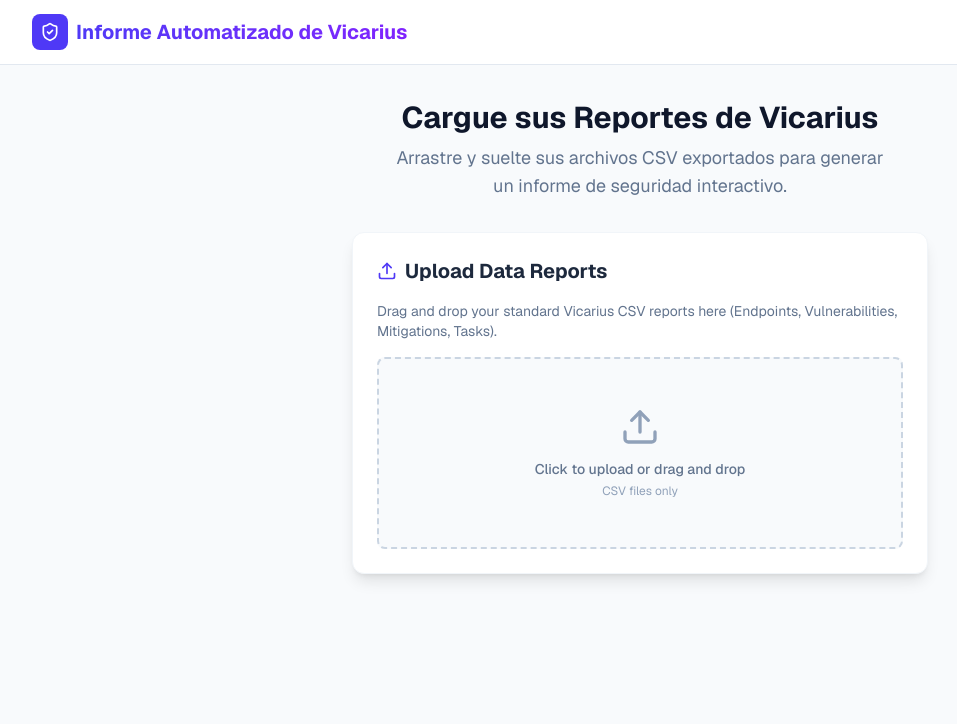
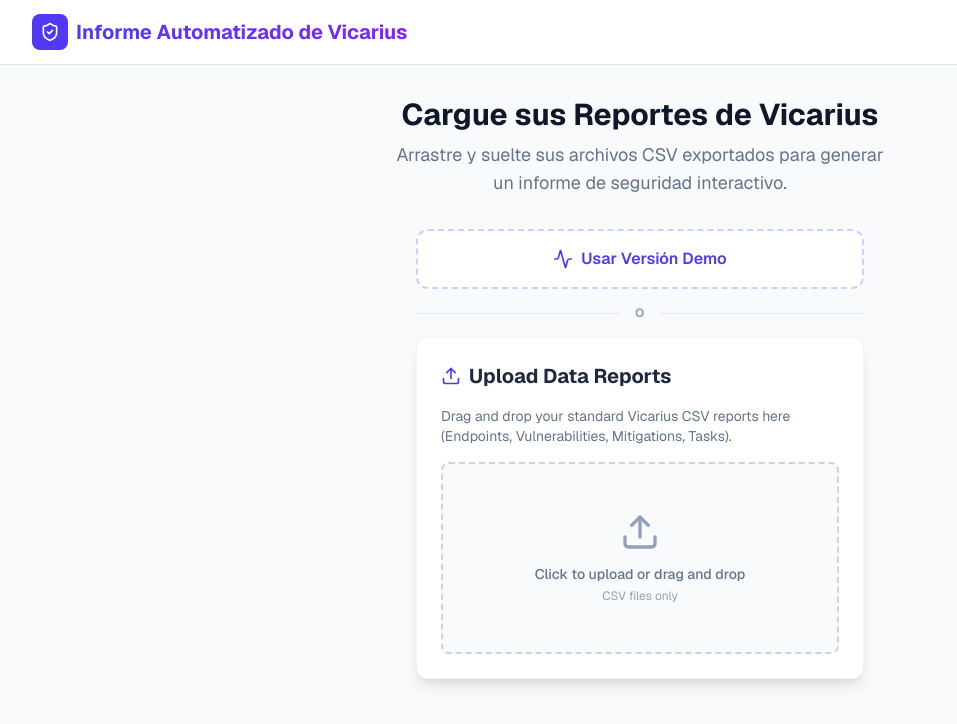
Before and after one commit to tvper004/informesvrx, a Next.js app: page / in a window 1280 px wide. Shown: the top 724 px of the page, without its empty margins (0-957 px from the left). Built offline with nearby package versions, Linux system fonts and the light colour scheme.

Commit message:
feat: implement demo mode for better visualization

```diff
--- a/app/page.tsx
+++ b/app/page.tsx
@@ -3,11 +3,11 @@
 import { useDashboard } from '@/lib/context';
 import { FileUpload } from '@/components/FileUpload';
 import { ExecutiveSummary } from '@/components/ExecutiveSummary';
-import { ShieldCheck, LogOut, FileText } from 'lucide-react';
+import { ShieldCheck, LogOut, FileText, Activity } from 'lucide-react';
 import Link from 'next/link';
 
 export default function Home() {
-  const { data, resetData } = useDashboard();
+  const { data, resetData, loadDemoData } = useDashboard();
   const hasData = data.endpoints.length > 0 || data.vulnerabilities.length > 0;
 
   return (
@@ -58,7 +58,23 @@
                 Arrastre y suelte sus archivos CSV exportados para generar un informe de seguridad interactivo.
               </p>
             </div>
-            <FileUpload />
+            <div className="flex flex-col items-center gap-4 w-full max-w-md">
+              <button
+                onClick={loadDemoData}
+                className="w-full flex items-center justify-center gap-2 px-6 py-4 bg-white hover:bg-slate-50 text-indigo-600 border-2 border-dashed border-indigo-200 hover:border-indigo-400 rounded-xl font-semibold transition-all hover:shadow-md active:scale-95 group"
+              >
+                <Activity className="w-5 h-5 group-hover:animate-pulse" />
+                Usar Versión Demo
+              </button>
+
+              <div className="flex items-center gap-4 w-full">
+                <div className="h-px bg-slate-200 flex-1"></div>
+                <span className="text-xs text-slate-400 font-bold uppercase tracking-wider">O</span>
+                <div className="h-px bg-slate-200 flex-1"></div>
+              </div>
+
+              <FileUpload />
+            </div>
           </div>
         ) : (
           <div className="animate-in fade-in duration-500">
--- a/lib/context.tsx
+++ b/lib/context.tsx
@@ -3,6 +3,7 @@
 import React, { createContext, useContext, useState, ReactNode } from 'react';
 import { DashboardData, Endpoint, VulnerabilityIncident, Mitigation, EndpointTask, EndpointGroup } from './types';
 import { parseCSV, identifyFileType, FileType } from './csvUtils';
+import { demoData } from './demoData';
 
 interface DashboardContextType {
     data: DashboardData;
@@ -15,6 +16,7 @@
     totalLicenses: number;
     setTotalLicenses: (count: number) => void;
     loadFiles: (files: File[]) => Promise<void>;
+    loadDemoData: () => void;
     resetData: () => void;
 }
 
@@ -98,6 +100,11 @@
         }
     };
 
+    const loadDemoData = () => {
+        setData(demoData);
+        setError(null);
+    };
+
     const resetData = () => {
         setData(initialData);
         setError(null);
@@ -114,6 +121,7 @@
             dateRange,
             setDateRange,
             loadFiles,
+            loadDemoData,
             resetData,
             totalLicenses,
             setTotalLicenses
--- /dev/null
+++ b/lib/demoData.ts
@@ -0,0 +1,55 @@
+import { DashboardData, Endpoint, VulnerabilityIncident, Mitigation } from './types';
+
+export const demoData: DashboardData = {
+    endpoints: Array.from({ length: 45 }, (_, i) => ({
+        ID: `DEMO-ASSET-${i + 1}`,
+        HOSTNAME: `SRV-PROD-0${i + 1}`,
+        HASH: `hash-${Math.random().toString(36).substring(7)}`,
+        SO: i % 3 === 0 ? 'Windows Server 2022' : i % 3 === 1 ? 'Ubuntu 22.04 LTS' : 'Windows 10 Pro',
+        VERSION: i % 3 === 0 ? '10.0.20348' : i % 3 === 1 ? '22.04.3' : '22H2',
+        endpointUpdatedAt: new Date(Date.now() - Math.random() * 10 * 24 * 60 * 60 * 1000).getTime().toString(),
+    })),
+    vulnerabilities: Array.from({ length: 180 }, (_, i) => {
+        const severity = ['Critical', 'High', 'Medium', 'Low'][i % 4];
+        const assetId = `DEMO-ASSET-${(i % 45) + 1}`;
+        const asset = `SRV-PROD-0${(i % 45) + 1}`;
+        return {
+            assetid: assetId,
+            asset: asset,
+            cve: `CVE-2024-${1000 + i}`,
+            severity,
+            eventType: 'Vulnerability Detected',
+            publisher: i % 2 === 0 ? 'Microsoft' : 'Canonical',
+            apporso: i % 2 === 0 ? 'Windows System' : 'Kernel',
+            threatLevelId: 4 - (i % 4),
+            vulV3exploitlevel: Math.floor(Math.random() * 10),
+            vulv3basescore: 7.0 + Math.random() * 3,
+            patchId: `KB500${2000 + i}`,
+            vulsummary: `Sample vulnerability description for demo purposes.`,
+            eventcreatedat: new Date(Date.now() - Math.random() * 90 * 24 * 60 * 60 * 1000).toISOString(),
+            eventupdatedat: new Date().toISOString(),
+            MitigatedEventDetectionDate: i % 3 === 0 ? new Date(Date.now() - Math.random() * 30 * 24 * 60 * 60 * 1000).getTime() : 0,
+        };
+    }),
+    mitigations: Array.from({ length: 120 }, (_, i) => {
+        const assetId = `DEMO-ASSET-${(i % 45) + 1}`;
+        const asset = `SRV-PROD-0${(i % 45) + 1}`;
+        const detectDate = new Date(Date.now() - (40 + Math.random() * 50) * 24 * 60 * 60 * 1000);
+        const mitigateDate = new Date(detectDate.getTime() + (Math.random() * 15) * 24 * 60 * 60 * 1000);
+        return {
+            assetid: assetId,
+            asset: asset,
+            cve: `CVE-2023-${5000 + i}`,
+            severity: ['Critical', 'High', 'Medium'][i % 3],
+            eventType: 'Vulnerability Mitigated',
+            mitigation_date: mitigateDate.toISOString(),
+            detection_date: detectDate.toISOString(),
+            mitigation_time: Math.floor((mitigateDate.getTime() - detectDate.getTime()) / (1000 * 60 * 60 * 24)),
+        };
+    }),
+    tasks: [],
+    groups: [
+        { groupname: 'Producción', assets: 'SRV-PROD-01|SRV-PROD-02|SRV-PROD-03|SRV-PROD-04|SRV-PROD-05|' },
+        { groupname: 'Desarrollo', assets: 'SRV-PROD-06|SRV-PROD-07|SRV-PROD-08|' }
+    ],
+};
```
Also changed, not shown: 1 other file (tests, documents, lock files or other folders).
